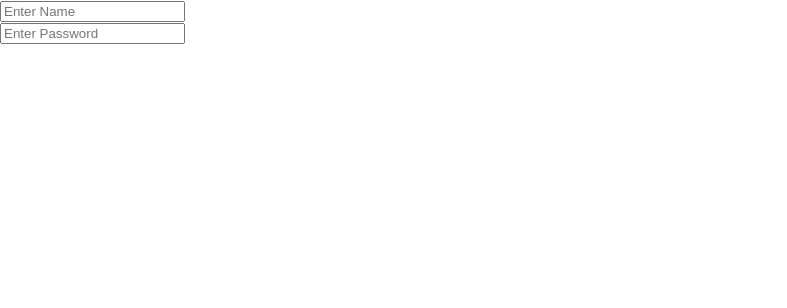
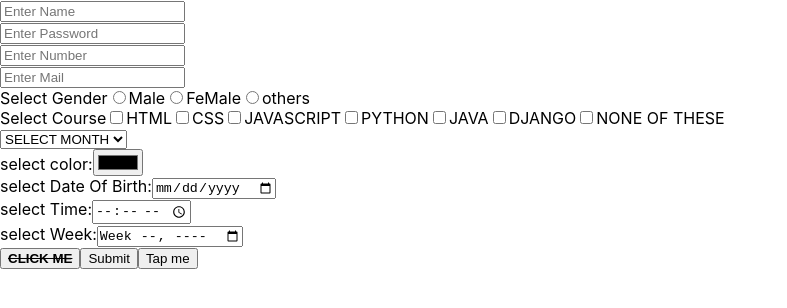
Before and after one commit to Veeraragavendhira/react-ragav, a React (Create React App) app: page / in a window 1280 px wide. Shown: the top 308 px of the page, without its empty margins (0-787 px from the left). Built offline with nearby package versions, Linux system fonts and the light colour scheme.

Commit message:
ragav code

```diff
--- a/src/App.js
+++ b/src/App.js
@@ -3,13 +3,56 @@ import React from 'react'
 const App = () => {
   return (
     <div>
+      <form>
       <input type="text" placeholder="Enter Name"></input><br></br>
       <input type="password" placeholder="Enter Password"></input><br></br>
-
+      <input type="number" placeholder="Enter Number"></input><br></br>
+      <input type="email" placeholder="Enter Mail"></input><br></br>
+      <label>Select Gender</label>
+      <input type="radio" name='gen'></input>Male
+      <input type="radio" name='gen'></input>FeMale
+      <input type="radio" name='gen'></input>others
+      <br></br>
+      <label>Select Course</label>
+      <input type="checkbox" name='course'></input>HTML
+      <input type="checkbox" name='course'></input>CSS
+      <input type="checkbox" name='course'></input>JAVASCRIPT
+      <input type="checkbox" name='course'></input>PYTHON
+      <input type="checkbox" name='course'></input>JAVA
+      <input type="checkbox" name='course'></input>DJANGO
+      <input type="checkbox" name='course'></input>NONE OF THESE
+      <br></br>
+      <select>
+        <option select>SELECT MONTH</option>
+        <option>January</option>
+        <option>February</option>
+        <option>March</option>
+        <option>April</option>
+        <option>May</option>
+        <option>June</option>
+        <option>July</option>
+        <option>August</option>
+        <option>September</option>
+        <option>October</option>
+        <option>November</option>
+        <option>December</option>
+      </select>
+      <br></br>
+      select color:<input type="color" name='color'></input>
+      <br></br>
+      select Date Of Birth:<input type="date" name='Date'></input>
+      <br></br>
+      select Time:<input type="time" name='time'></input>
+      <br></br>
+      select Week:<input type="week" name='week'></input>
+      <br></br>
+      <button><s><b>CLICK ME</b></s></button>
+      <input type="submit"></input>
+      <input type="button" value="Tap me"></input>
+      </form>
     </div>
   )
 }
-
 export default App
 
 
```
